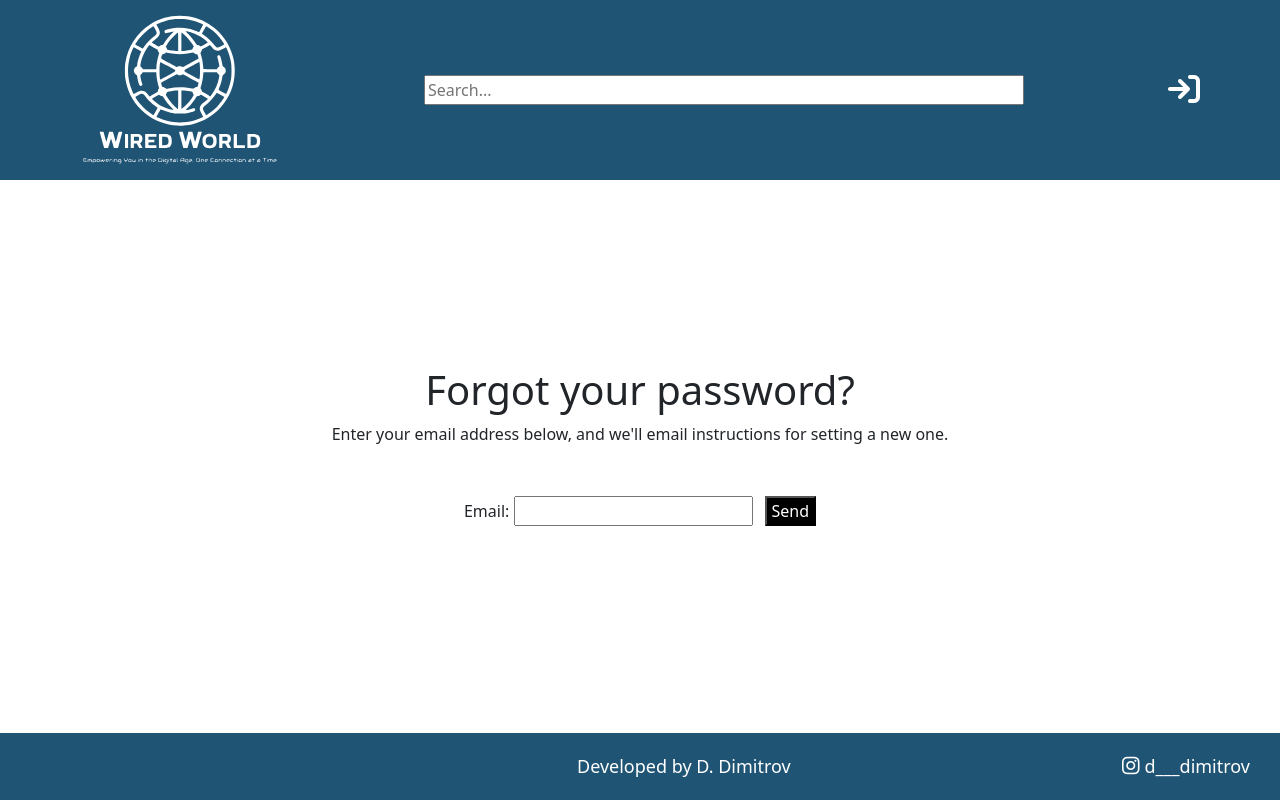
After one commit to Dimpex0/WiredWorldWebsite, a Django app: page /account/password-reset/ in a window 1280 px wide. The commit adds this page. Run offline with Django 4.2, Linux system fonts and the light colour scheme; data that the repository does not hold is empty; some libraries are stand-ins or nearby versions.

Commit message:
added functionality to reset password via email

```diff
--- a/WiredWorldProject/account/urls.py
+++ b/WiredWorldProject/account/urls.py
@@ -1,3 +1,4 @@
+from django.contrib.auth.views import PasswordResetView, PasswordResetDoneView, PasswordResetConfirmView, PasswordResetCompleteView
 from django.urls import path
 from django.contrib.auth import views as auth_views
 
@@ -8,7 +9,13 @@ urlpatterns = [
     path('login/', LoginView.as_view(), name='login page'),
     path('details/', DetailsAccountView.as_view(), name='account details page'),
     path('logout', auth_views.LogoutView.as_view(), name='logout'),
-    path('delete/', DeleteProfileView.as_view(), name='delete profile page')
+    path('delete/', DeleteProfileView.as_view(), name='delete profile page'),
+    path('password-reset/', PasswordResetView.as_view(template_name='account/password-reset.html', html_email_template_name='emails/password_reset_email.html'), name='password-reset'),
+    path('password-reset/done/', PasswordResetDoneView.as_view(template_name='account/password-reset-done.html'), name='password_reset_done'),
+    path('password-reset-confirm/<uidb64>/<token>/',
+         PasswordResetConfirmView.as_view(template_name='account/password-reset-confirm.html'), name='password_reset_confirm'),
+    path('password-reset-complete/',
+         PasswordResetCompleteView.as_view(template_name='account/password-reset-complete.html'), name='password_reset_complete'),
 ]
 
 from .signals import *
--- /dev/null
+++ b/static/style/account/password-reset-complete.css
@@ -0,0 +1,3 @@
+main {
+    text-align: center;
+}
--- /dev/null
+++ b/static/style/account/password-reset.css
@@ -0,0 +1,26 @@
+main {
+    text-align: center;
+}
+
+main p {
+    margin-bottom: 50px;
+}
+
+main form {
+    display: flex;
+    align-items: center;
+    justify-content: center;
+    gap: 12px;
+}
+
+main form input[type='submit'] {
+    background-color: black;
+    color: white;
+    padding: 1px 5px;
+}
+
+main form input[type='submit']:hover {
+    transition: 100ms;
+    background-color: white;
+    color: black;
+}
--- a/templates/account/details.html
+++ b/templates/account/details.html
@@ -26,7 +26,7 @@
         </form>
 
         <div class="action-buttons">
-            <a href="#">Reset password</a>
+            <a href="{% url 'password-reset' %}">Reset password</a>
             <a href="{% url 'delete profile page' %}">Delete profile</a>
         </div>
     </main>
--- a/templates/account/login.html
+++ b/templates/account/login.html
@@ -28,7 +28,7 @@
         <form method="POST" action="{% url 'login page' %}">
             {{ form.as_div }}
             <div class="a-div">
-                <a href="#">Forgot password?</a>
+                <a href="{% url 'password-reset' %}">Forgot password?</a>
             </div>
             <div class="button-div">
                 <button>Login</button>
--- /dev/null
+++ b/templates/account/password-reset.html
@@ -0,0 +1,21 @@
+{% extends 'base.html' %}
+{% load static %}
+{% block title %}Password reset | Wired World{% endblock %}
+{% block style %}
+    <link rel="stylesheet" href="{% static 'style/account/password-reset.css' %}">
+{% endblock %}
+
+{% block page_content %}
+
+    <main>
+      <h1>Forgot your password?</h1>
+      <p>Enter your email address below, and we'll email instructions for setting a new one.</p>
+
+      <form method="POST">
+        {% csrf_token %}
+        {{ form.as_div }}
+        <input type="submit" value="Send">
+      </form>
+    </main>
+
+{% endblock %}
```
Also changed, not shown: static/style/account/password-reset-confirm.css (added, +41 -0 lines), static/style/account/password-reset-done.css (added, +7 -0 lines), templates/account/password-reset-complete.html (added, +16 -0 lines), templates/account/password-reset-confirm.html (added, +22 -0 lines), templates/account/password-reset-done.html (added, +13 -0 lines), templates/emails/password_reset_email.html (added, +18 -0 lines).
